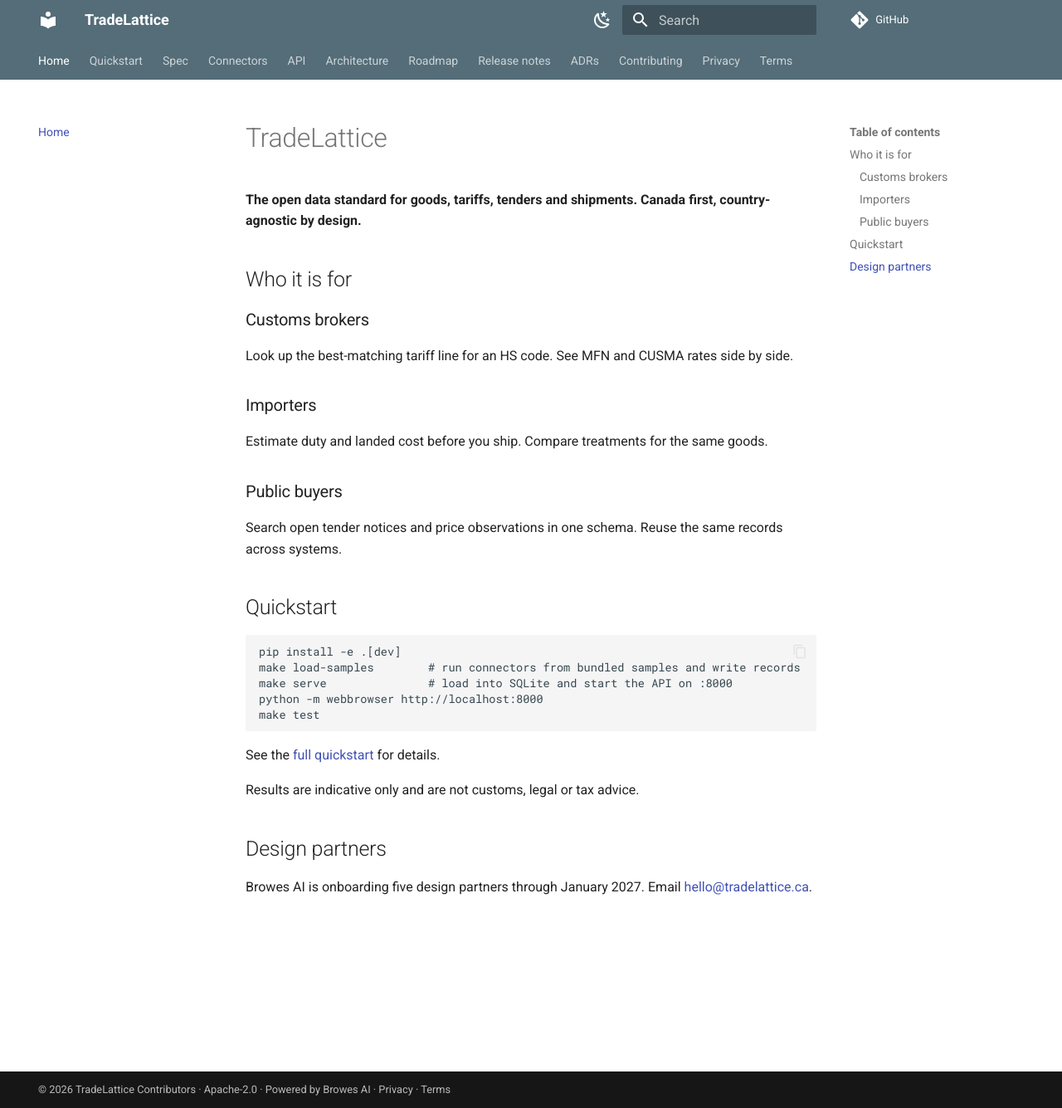
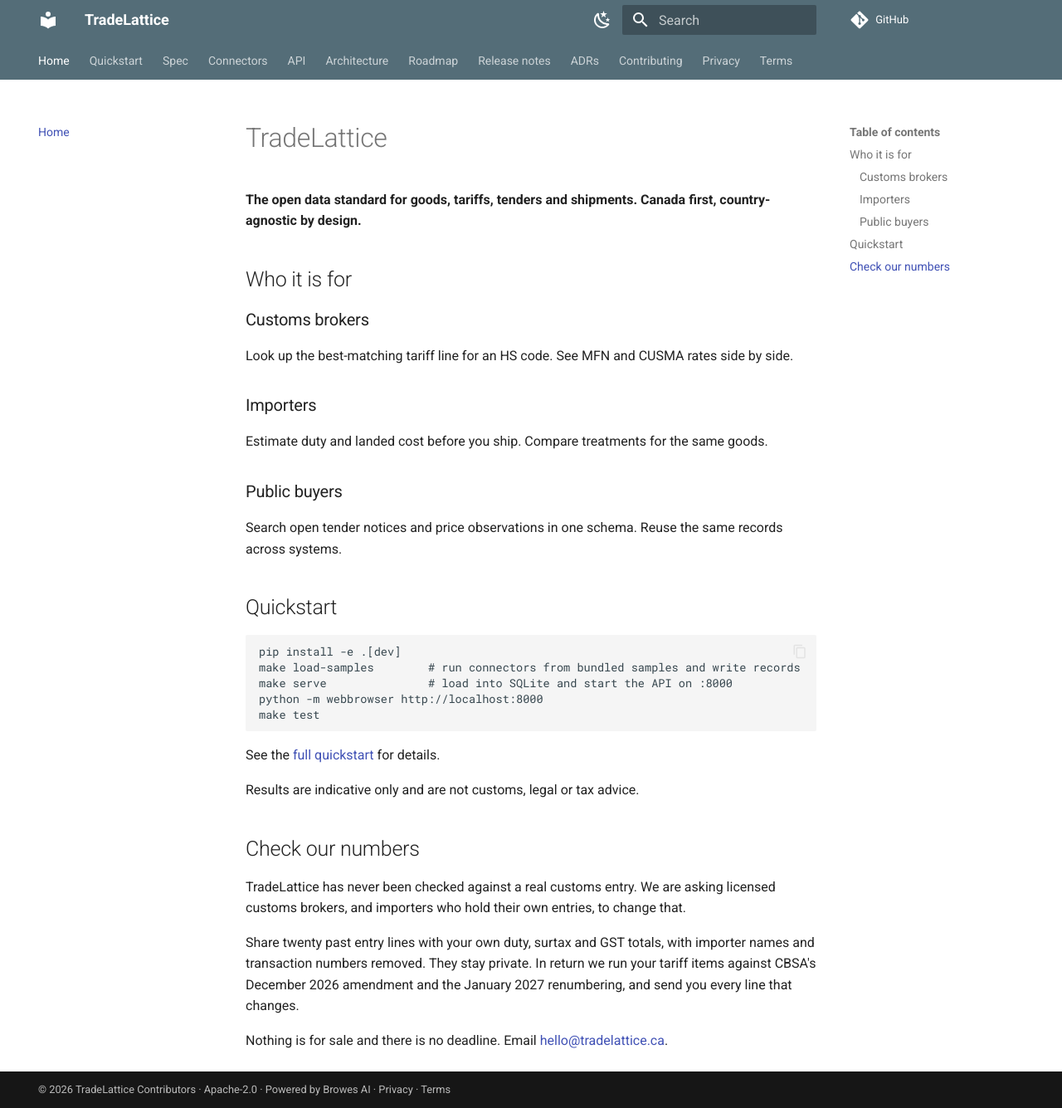
Before and after one commit to ollie-svg/tradelattice, an MkDocs documentation site: the page built from docs/index.md, in a window 1280 px wide and 1335 px high. Shown: the whole window at 83% size. Built offline with MkDocs 1.6.1 and Material for MkDocs 9.7.7, drawn with Linux system fonts in a browser that asks for light colours; comment, search, counter and statistics services are not loaded.

Commit message:
docs: replace the design-partner line with "Check our numbers"; drop ML from the roadmap
The home page said Browes AI was onboarding five design partners through January 2027. That
commitment was withdrawn on Nov 23. The replacement asks brokers and importers for twenty past
entry lines to check the numbers against, and promises the December amendment and January
renumbering run on their tariff items in return. Nothing is for sale and there is no deadline.

The roadmap listed ML (matching, forecasting, classification) as deferred. Classification is the
user's input and is never inferred (see the CBP ruling HQ H350722 and the Canadian licensing
boundary); it is removed rather than deferred.

Co-Authored-By: Claude Fable 5.1 <noreply@anthropic.com>
Claude-Session: https://claude.ai/code/session_01KSubBfhLZav6P5RxanzQAg

```diff
--- a/docs/index.md
+++ b/docs/index.md
@@ -35,6 +35,10 @@ See the [full quickstart](quickstart.md) for details.
 
 Results are indicative only and are not customs, legal or tax advice.
 
-## Design partners
+## Check our numbers
 
-Browes AI is onboarding five design partners through January 2027. Email [hello@tradelattice.ca](mailto:hello@tradelattice.ca).
+TradeLattice has never been checked against a real customs entry. We are asking licensed customs brokers, and importers who hold their own entries, to change that.
+
+Share twenty past entry lines with your own duty, surtax and GST totals, with importer names and transaction numbers removed. They stay private. In return we run your tariff items against CBSA's December 2026 amendment and the January 2027 renumbering, and send you every line that changes.
+
+Nothing is for sale and there is no deadline. Email [hello@tradelattice.ca](mailto:hello@tradelattice.ca).
```
Also changed, not shown: docs/ROADMAP.md (+0 -1 lines).
